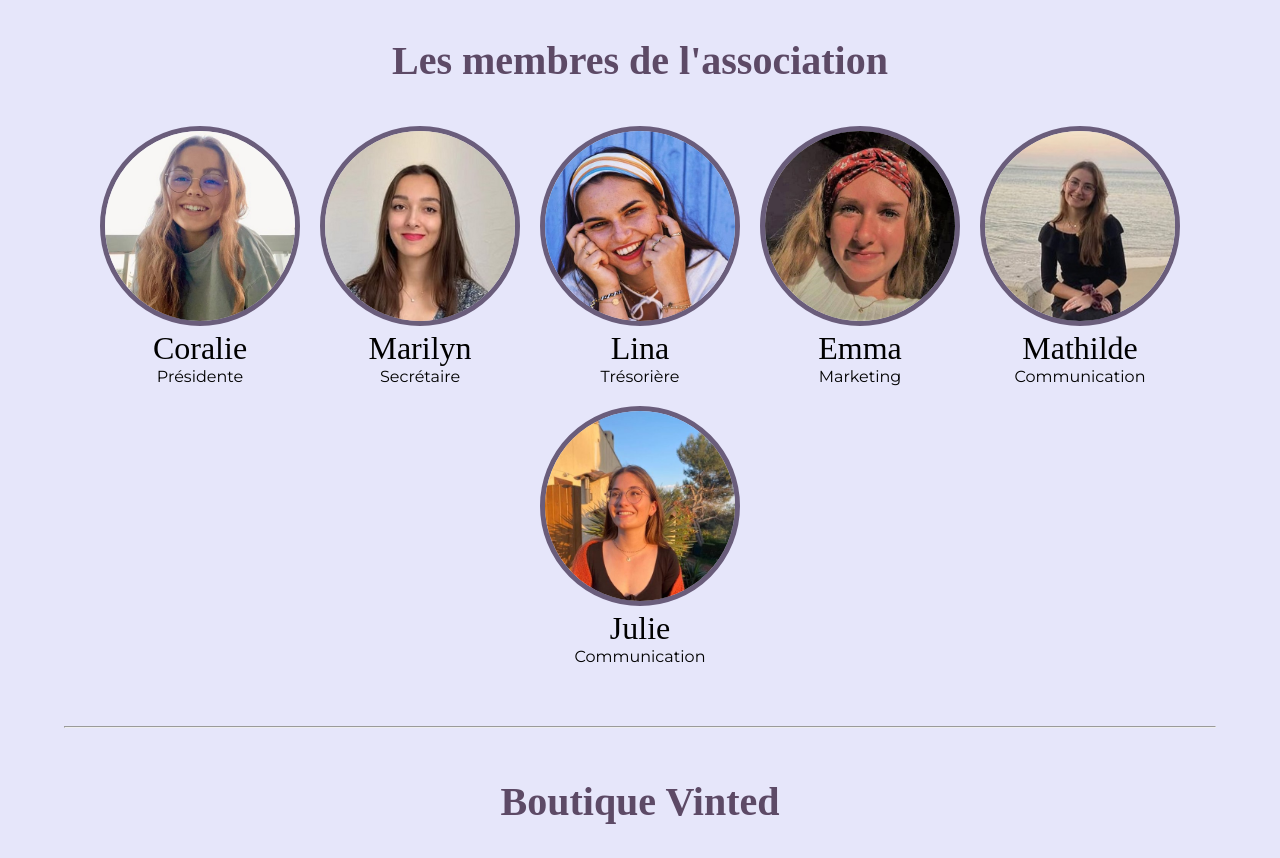
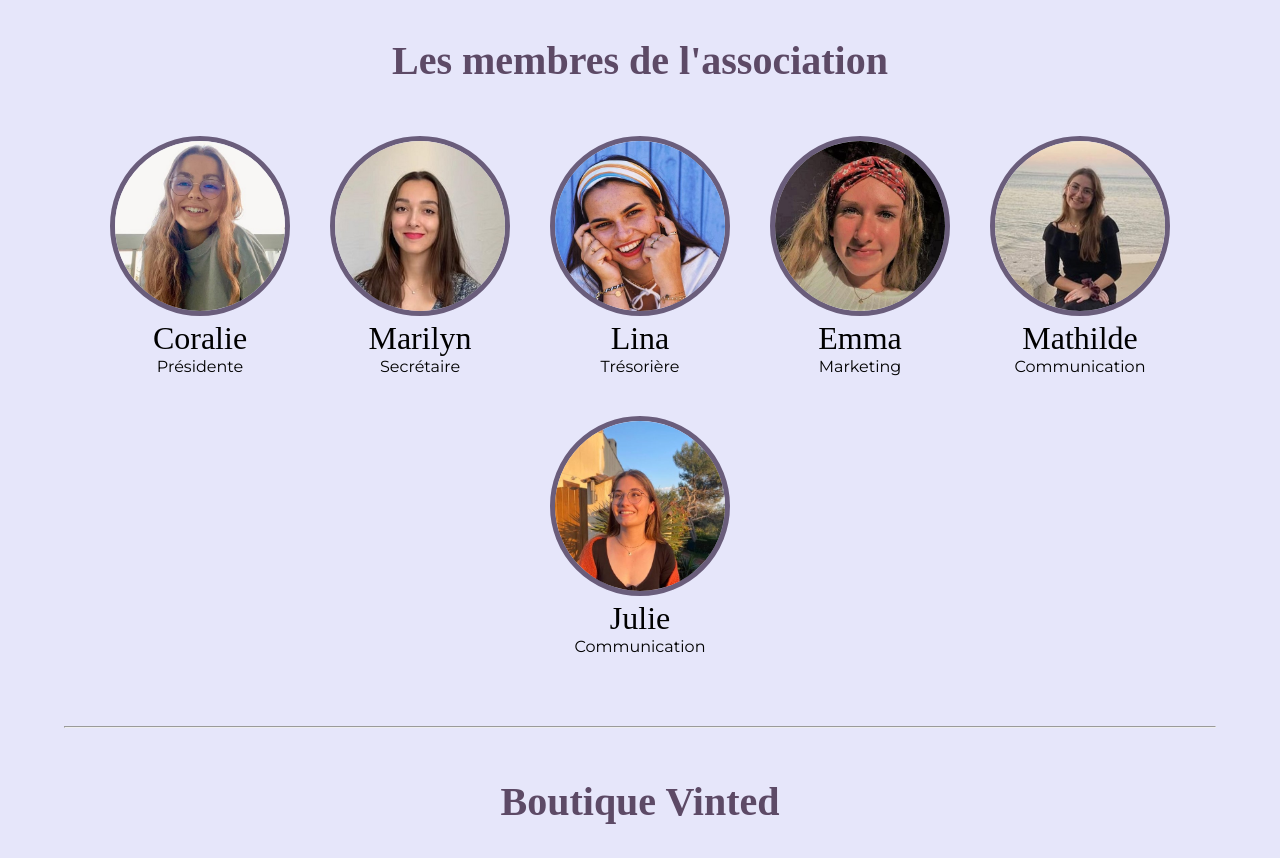
Before and after one commit to jtessieau/association-passion, a Next.js app: page / in a window 1280 px wide. Shown: the part 2160-3018 px from the top of the page. Built offline with nearby package versions, Linux system fonts and the light colour scheme; a web font is replaced by a local one.

Commit message:
change members section styling

```diff
--- a/src/app/globals.scss
+++ b/src/app/globals.scss
@@ -152,8 +152,8 @@ body {
 .member-card {
   background-color: transparent;
   text-align: center;
-  max-width: 200px;
-  margin: 10px 10px;
+  width: 180px;
+  margin: 20px 20px;
   .member-card-picture {
     margin: auto;
     box-sizing: border-box;
```
